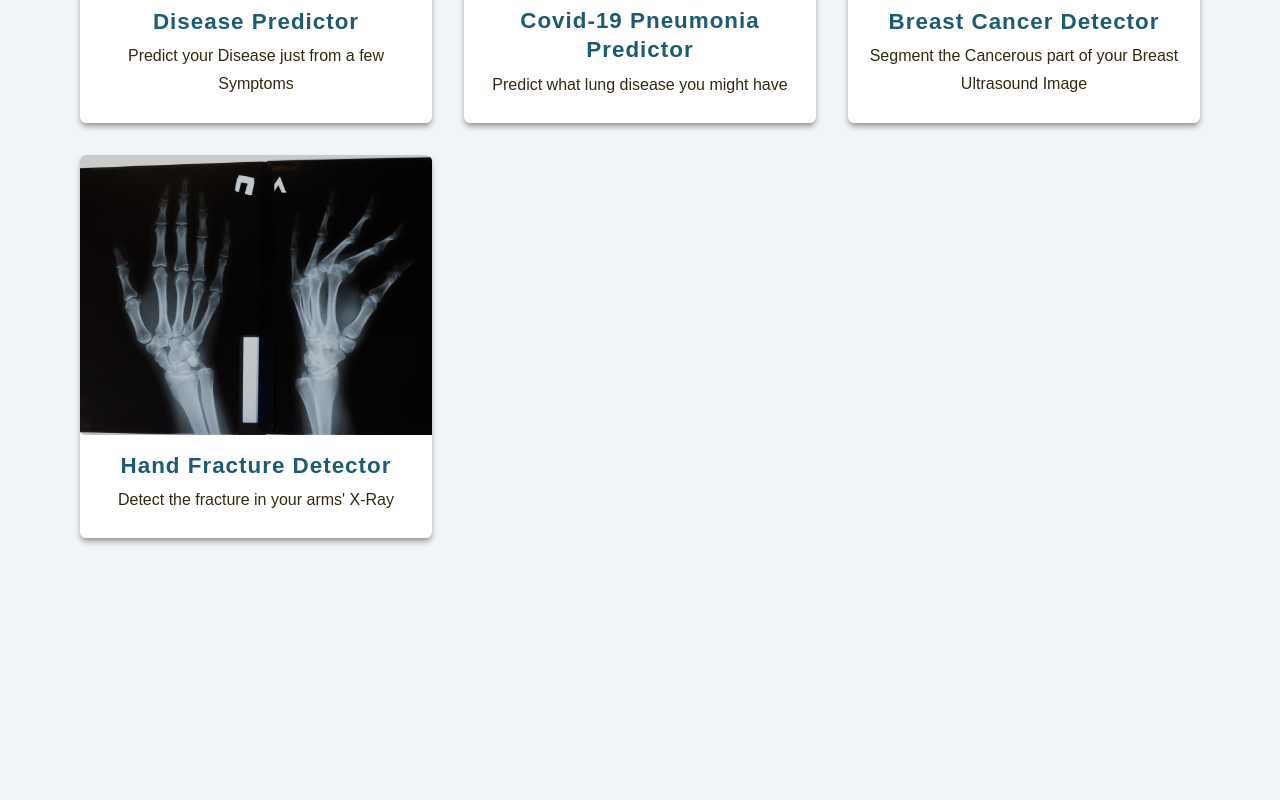
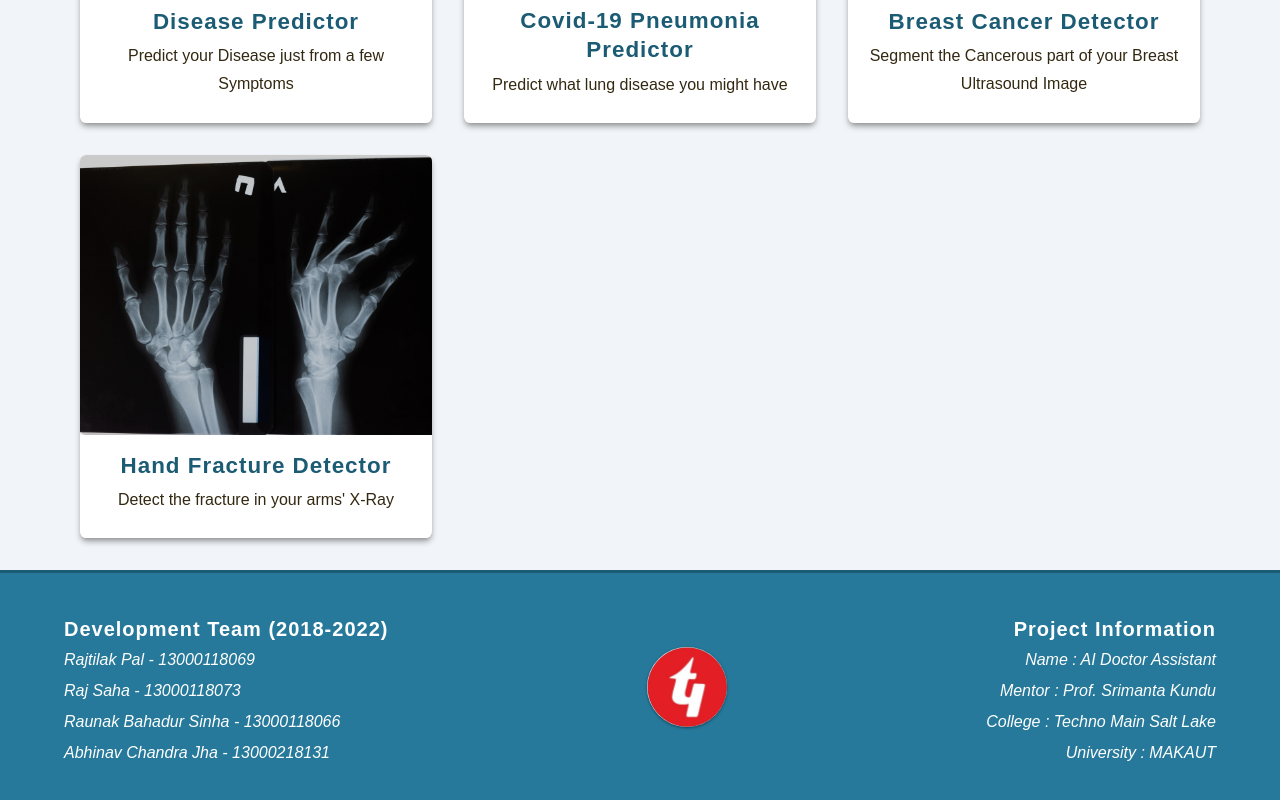
Before and after one commit to rajtilakls2510/aidocassist, a React (Create React App) app in the folder assistfrontend/: page / in a window 1280 px wide. Shown: the part 394-1194 px from the top of the page. Before the commit the page ends 964 px from the top, so only its background shows below. Built offline with nearby package versions, Linux system fonts and the light colour scheme; what chartjs-plugin-datalabels would draw is missing.

Commit message:
Added Footer to Website

```diff
--- a/assistfrontend/src/App.css
+++ b/assistfrontend/src/App.css
@@ -1068,3 +1068,58 @@ Covid Page
     width:40vw;
   }
 }
+
+
+/* =======================
+FOOTER
+========================= */
+
+.footer{
+  min-height: 30vh;
+  background-color: var(--primary-600);
+  color: var(--white);
+  border-top: 3px solid var(--primary-700);
+  padding: 2rem 1rem;
+  display: flex;
+  flex-direction: column;
+  row-gap: 1rem;
+  align-items: center;
+}
+
+.dev-team{
+  display: flex;
+  flex-direction: column;
+  row-gap: 0.2rem;
+  align-items: center;
+
+}
+
+.footer-logo{
+  width: 80px;
+  height: 80px;
+  border-radius: 50%;
+  box-shadow: var(--shadow-1);
+}
+.project-details{
+  display: flex;
+  flex-direction: column;
+  row-gap: 0.2rem;
+  align-items: center;
+
+}
+
+@media screen and (min-width: 768px) {
+  .footer{
+    padding: 2rem 4rem;
+    flex-direction: row;
+    justify-content: space-between;
+    align-items: center;
+  }
+
+  .dev-team{
+    align-items: flex-start;
+  }
+  .project-details{
+    align-items: flex-end;
+  }
+}
--- a/assistfrontend/src/App.js
+++ b/assistfrontend/src/App.js
@@ -7,6 +7,7 @@ import DiseasePage from "./components/disease/DiseasePage";
 import HandFracturePage from "./components/handfracture/HandFracturePage";
 import CovidPredictorPage from "./components/covid/CovidPredictorPage";
 import BreastCancerPage from "./components/breastcancer/BreastCancerPage";
+import Footer from "./components/Footer";
 
 function App() {
   return (
@@ -23,6 +24,7 @@ function App() {
           <Route path="/disease-predictor" component={DiseasePage} />
           <Route exact path="*" component={LandingPage} />
         </Switch>
+        <Footer />
       </Router>
     </div>
   );
--- /dev/null
+++ b/assistfrontend/src/components/Footer.js
@@ -0,0 +1,47 @@
+import React from "react";
+import TislLogo from "../images/tisl_logo.jpg";
+const Footer = () => {
+  return (
+    <footer className="footer">
+      <div className="dev-team">
+        <h4>
+          <b>Development Team (2018-2022)</b>
+        </h4>
+        <p>
+          <i>Rajtilak Pal - 13000118069</i>
+        </p>
+        <p>
+          <i>Raj Saha - 13000118073</i>
+        </p>
+        <p>
+          <i>Raunak Bahadur Sinha - 13000118066</i>
+        </p>
+        <p>
+          <i>Abhinav Chandra Jha - 13000218131</i>
+        </p>
+      </div>
+      <div className="footer-img">
+        <img src={TislLogo} alt="TISL Logo" className="footer-logo" />
+      </div>
+      <div className="project-details">
+        <h4>
+          <b>Project Information</b>
+        </h4>
+        <p>
+          <i>Name : AI Doctor Assistant</i>
+        </p>
+        <p>
+          <i>Mentor : Prof. Srimanta Kundu</i>
+        </p>
+        <p>
+          <i>College : Techno Main Salt Lake</i>
+        </p>
+        <p>
+          <i>University : MAKAUT</i>
+        </p>
+      </div>
+    </footer>
+  );
+};
+
+export default Footer;
--- a/assistfrontend/src/components/Navbar.js
+++ b/assistfrontend/src/components/Navbar.js
@@ -1,4 +1,4 @@
-import React, { useState, useRef } from "react";
+import React, { useState, useRef, useEffect } from "react";
 import { FaBars } from "react-icons/fa";
 import { Link } from "react-router-dom";
 import Logo from "../images/logo-title.jpg";
@@ -9,7 +9,10 @@ const Navbar = () => {
 
   const handleToggle = (e) => {
     setNavOpen((prevState) => !prevState);
-    if (!navOpen) {
+  };
+
+  useEffect(() => {
+    if (navOpen) {
       const links = linksRef.current.querySelectorAll(".nav-link");
       let height = `${
         links[0].getBoundingClientRect().height * links.length
@@ -18,7 +21,8 @@ const Navbar = () => {
     } else {
       linksRef.current.style.height = 0;
     }
-  };
+  }, [navOpen]);
+
   return (
     <nav className="navbar">
       <div className="nav-center">
@@ -32,7 +36,11 @@ const Navbar = () => {
         <div className="nav-links-container " ref={linksRef}>
           <ul className="nav-links ">
             <li>
-              <Link to="/" className="nav-link" onClick={handleToggle}>
+              <Link
+                to="/"
+                className="nav-link"
+                onClick={() => setNavOpen(false)}
+              >
                 Home
               </Link>
             </li>
```
Also changed, not shown: assistfrontend/src/images/tisl_logo.jpg (added).
